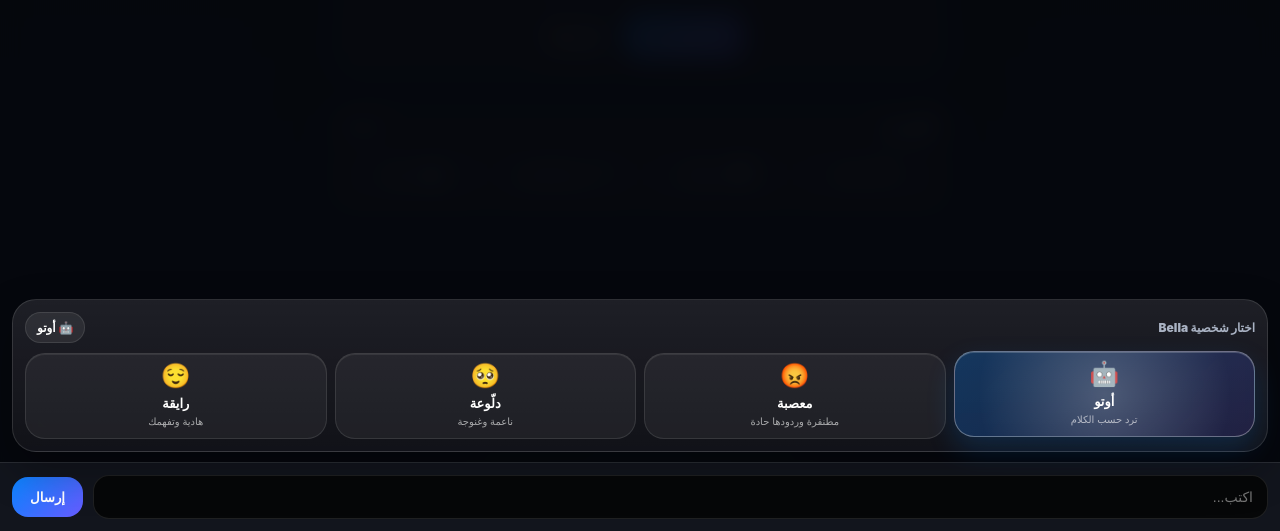
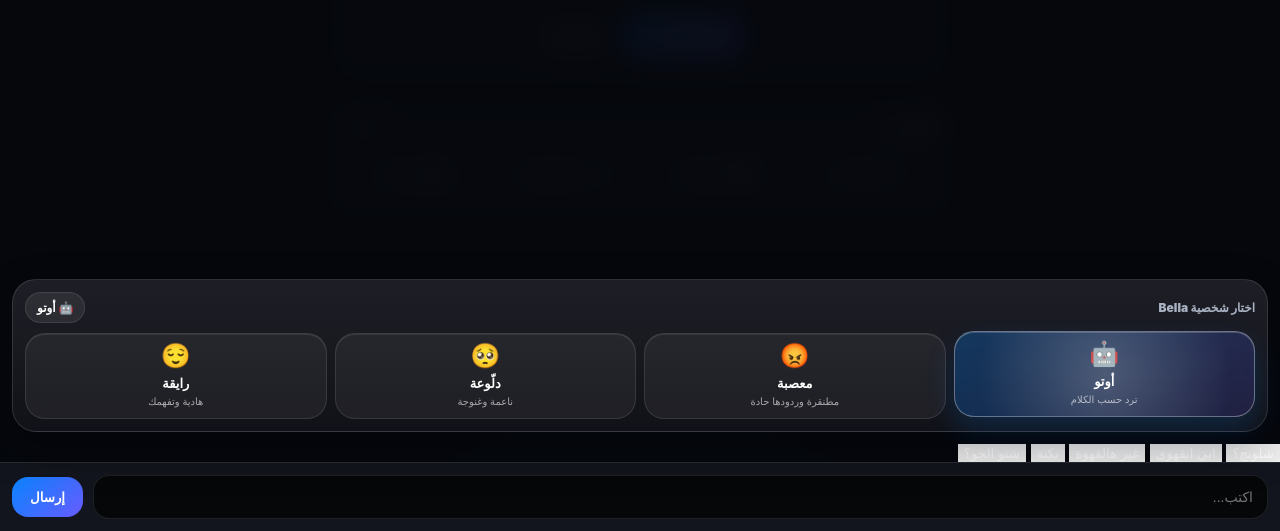
Before and after one commit to fessl5pp/fessl5pp.github.io, a plain HTML site: page index.html in a window 1280 px wide. Both pictures are taken after a click on the button "ابدأ الحين ⚡". Shown: the part 269-800 px from the top of the page. Drawn offline with Linux system fonts and the light colour scheme.

Commit message:
Update index.html

```diff
--- a/index.html
+++ b/index.html
@@ -2,7 +2,7 @@
 <html lang="ar" dir="rtl">
 <head>
   <meta charset="UTF-8">
-  <meta name="viewport" content="width=device-width, initial-scale=1.0">
+  <meta name="viewport" content="width=device-width, initial-scale=1.0, maximum-scale=1.0, user-scalable=no">
 
   <title>Bella Ultra Pro</title>
   <meta name="description" content="بوت كويتي ذكي - نسخة مطورة">
@@ -114,6 +114,14 @@
     </div>
   </div>
 
+  <div class="quick-suggestions" id="quickSuggestions">
+    <button onclick="quickSend('شلونچ؟')">شلونچ؟</button>
+    <button onclick="quickSend('ابي اتقهوى')">ابي اتقهوى</button>
+    <button onclick="quickSend('غير هالقهوة')">غير هالقهوة</button>
+    <button onclick="quickSend('نكتة')">نكتة</button>
+    <button onclick="quickSend('شنو الجو؟')">شنو الجو؟</button>
+  </div>
+
   <div class="input-area">
     <input id="inp" placeholder="اكتب..." onkeydown="if(event.key==='Enter') send()">
     <button class="send" onclick="send()">إرسال</button>
```
